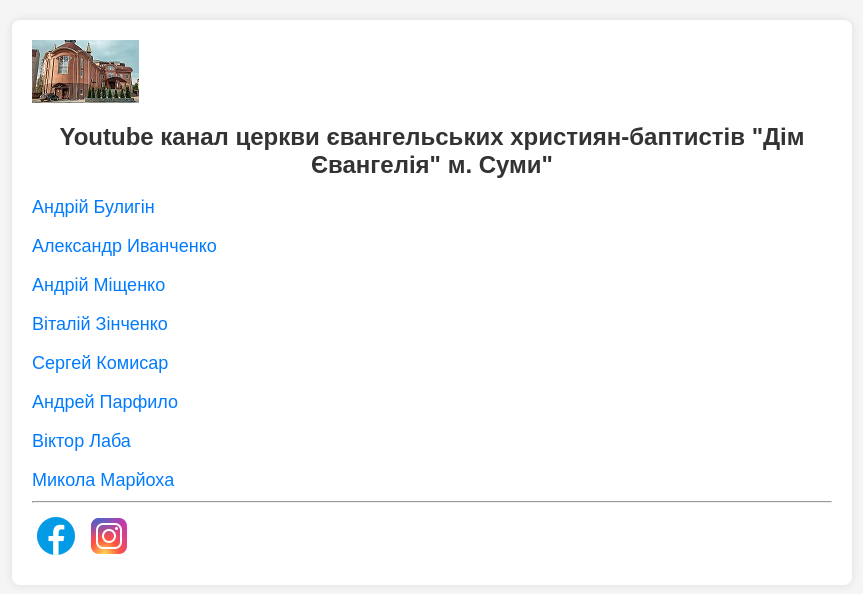
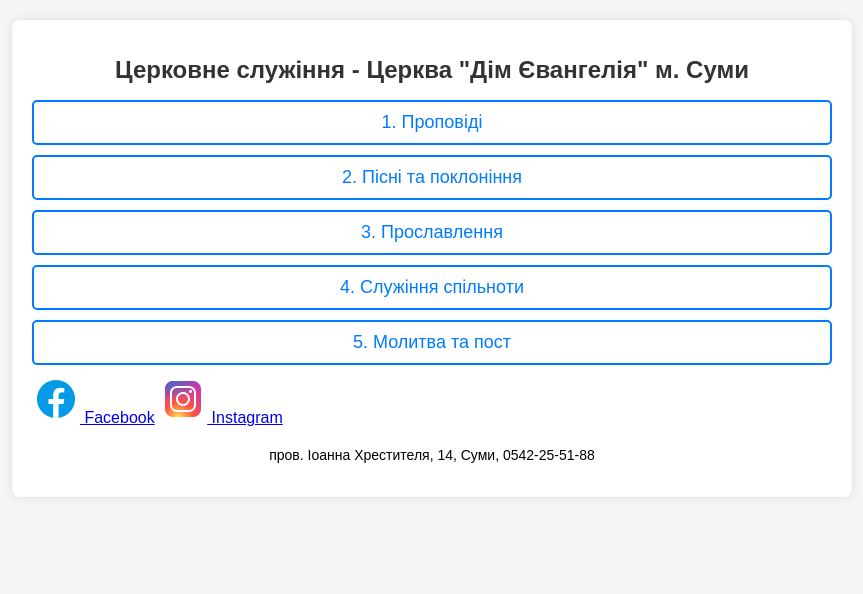
Before and after one commit to ruyriy/EXB_Index, a plain HTML site: page index.html in a window 1280 px wide. Shown: the whole page, without its empty margins (208-1071 px from the left). Drawn offline with Linux system fonts and the light colour scheme.

Commit message:
index.html

```diff
--- a/index.html
+++ b/index.html
@@ -3,7 +3,7 @@
 <head>
 <meta charset="UTF-8">
 <meta name="viewport" content="width=device-width, initial-scale=1.0">
-<title>Хаб для открытия других страниц</title>
+<title>Церковне служіння - Церква "Дім Євангелія" м. Суми</title>
 <style>
     body {
         font-family: Arial, sans-serif;
@@ -22,13 +22,11 @@
     h1 {
         text-align: center;
         color: #333;
-        font-size: 24px; /* Уменьшаем размер шрифта */
-        display: flex; /* Добавляем для размещения изображения и текста на одной строке */
-        align-items: center; /* Выравниваем изображение и текст по вертикали */
-        gap: 10px; /* Устанавливаем расстояние между изображением и текстом */
+        font-size: 24px;
     }
     .pageList {
-        font-size: 18px; /* Увеличиваем размер шрифта */
+        font-size: 18px;
+        text-align: center;
     }
     .pageLink {
         margin-bottom: 10px;
@@ -36,41 +34,38 @@
         color: #007bff;
         text-decoration: none;
         display: block;
+        border: 2px solid #007bff;
+        border-radius: 5px;
+        padding: 10px;
+        transition: background-color 0.3s, color 0.3s;
     }
     .pageLink:hover {
-        color: #0056b3;
+        background-color: #007bff;
+        color: #fff;
     }
-    .externalLink {
-        color: #4CAF50;
-        font-weight: bold;
+    .address {
+        font-size: 14px;
+        text-align: center;
+        margin-top: 20px;
     }
 </style>
 </head>
 <body>
 <div class="container">
-    <img src="dom.jpg" alt="Логотип"> <!-- Перемещаем картинку сюда -->
-    <h1>Youtube канал церкви євангельських християн-баптистів "Дім Євангелія" м. Суми"</h1>
+    <h1>Церковне служіння - Церква "Дім Євангелія" м. Суми</h1>
 
     <div class="pageList">
-        <p class="pageLink" onclick="openPage('1.html')">Андрій Булигін</p>
-        <p class="pageLink" onclick="openPage('2.html')">Александр Иванченко</p>
-        <p class="pageLink" onclick="openPage('3.html')">Андрій Міщенко</p>
-        <p class="pageLink" onclick="openPage('4.html')">Віталій Зінченко</p>
-        <p class="pageLink" onclick="openPage('5.html')">Сергей Комисар</p>
-        <p class="pageLink" onclick="openPage('6.html')">Андрей Парфило</p>
-        <p class="pageLink" onclick="openPage('7.html')">Віктор Лаба</p>
-        <p class="pageLink" onclick="openPage('8.html')">Микола Марйоха</p>
-        <hr> <!-- Горизонтальная черта для отделения -->
-        <a href="https://www.facebook.com/pravdachurch" target="_blank"><img src="f.png" alt="Facebook" class="logo"></a>
-        <a href="https://www.instagram.com/pravda.church/" target="_blank"><img src="i.png" alt="Instagram" class="logo"></a>
+        <a href="index1.html" class="pageLink">1. Проповіді</a>
+        <a href="index2.html" class="pageLink">2. Пісні та поклоніння</a>
+        <a href="index3.html" class="pageLink">3. Прославлення</a>
+        <a href="index4.html" class="pageLink">4. Служіння спільноти</a>
+        <a href="index5.html" class="pageLink">5. Молитва та пост</a>
     </div>
+
+    <a href="https://www.facebook.com/pravdachurch" target="_blank"><img src="f.png" alt="Facebook" class="logo"> Facebook</a>
+    <a href="https://www.instagram.com/pravda.church/" target="_blank"><img src="i.png" alt="Instagram" class="logo"> Instagram</a>
+    <p class="address">пров. Іоанна Хрестителя, 14, Суми, 0542-25-51-88</p>
 </div>
-
-<script>
-function openPage(pageName) {
-    window.location.href = pageName;
-}
-</script>
 
 </body>
 </html>
```
